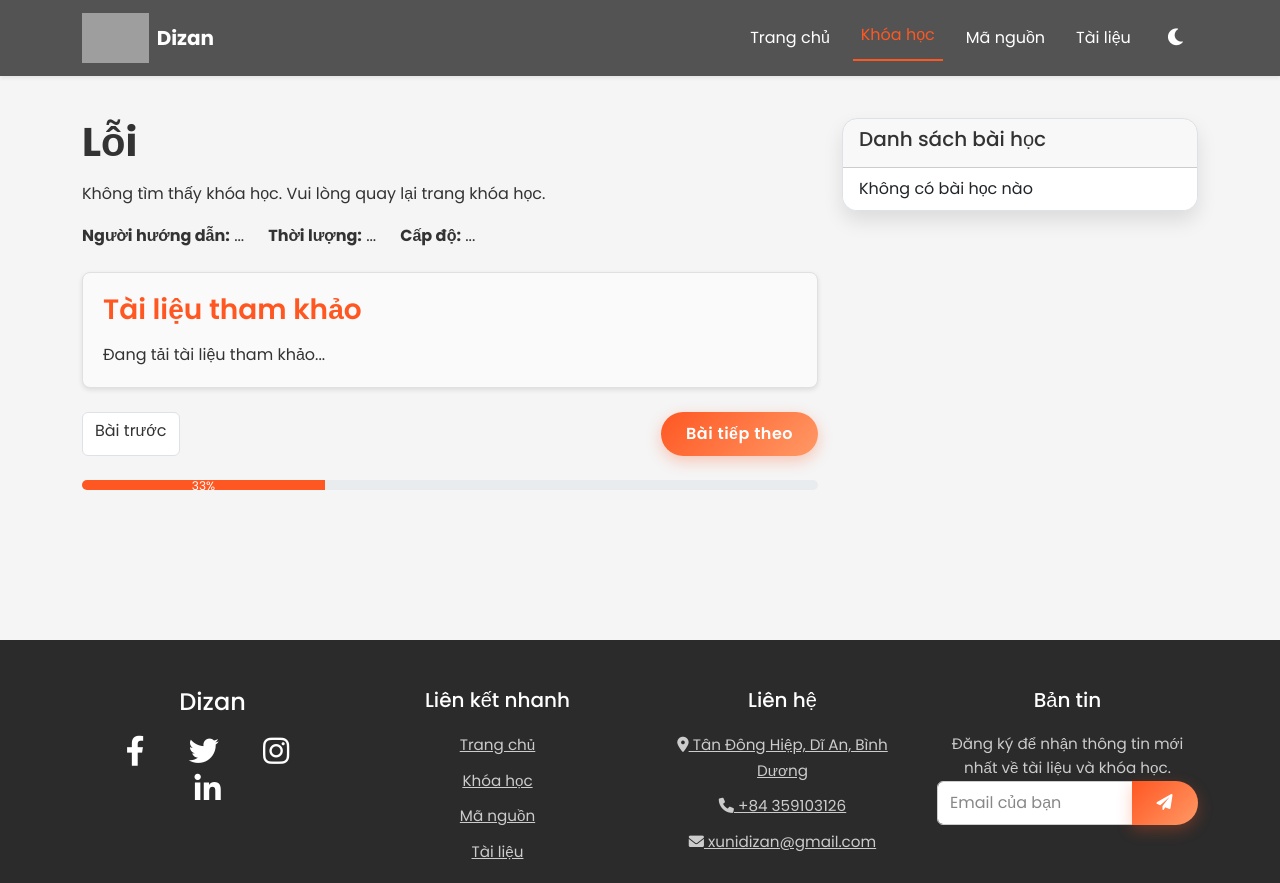
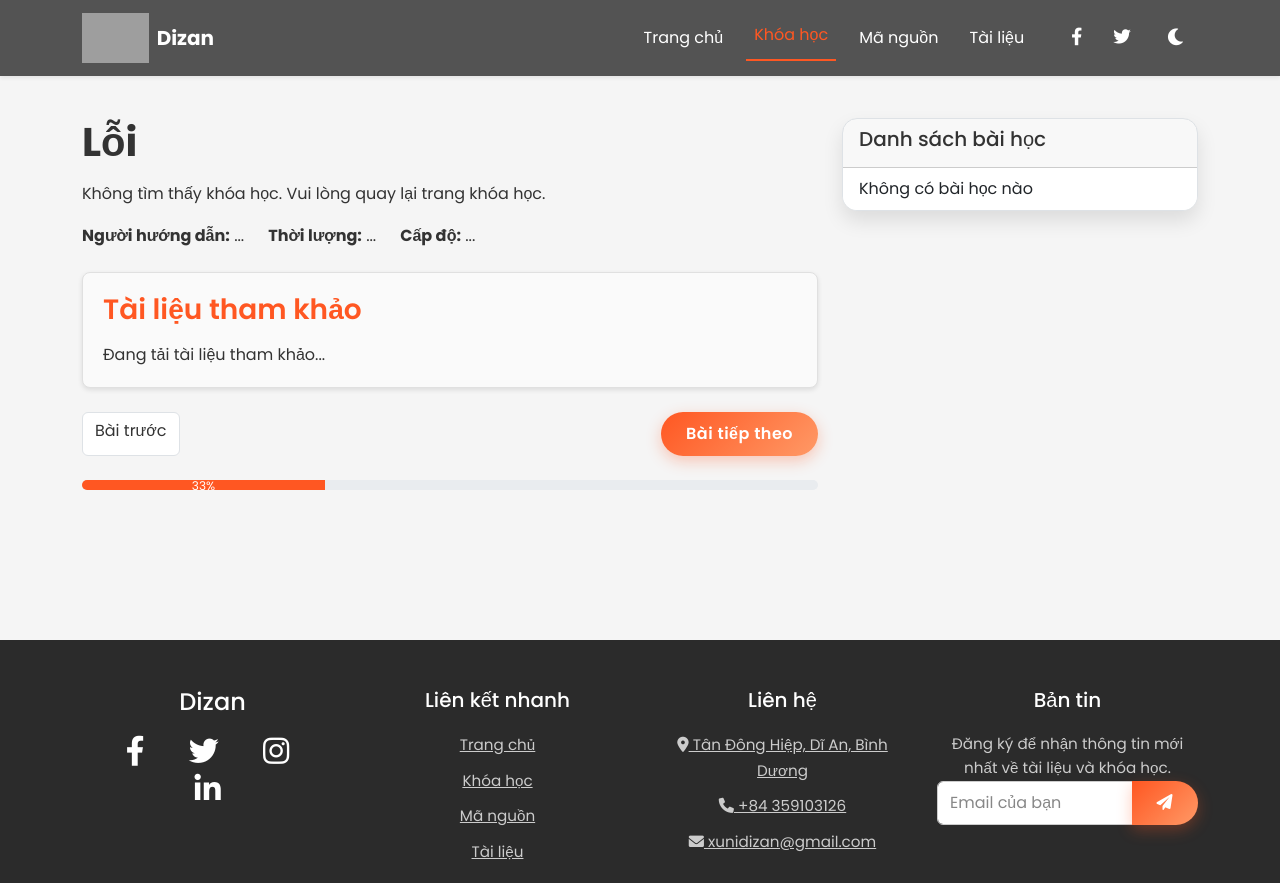
Before and after one commit to Xuni-Dizan/Dizan, a plain HTML site: page pages/course-detail.html in a window 1280 px wide. Shown: the top 883 px of the page. Drawn offline with nearby package versions, Linux system fonts and the light colour scheme; grey boxes are pictures that could not be loaded.

Commit message:
update 2

```diff
--- a/pages/course-detail.html
+++ b/pages/course-detail.html
@@ -40,6 +40,12 @@
           </li>
           <li class="nav-item">
             <a class="nav-link" href="tai-lieu.html">Tài liệu</a>
+          </li>
+          <li class="nav-item d-none d-lg-block ms-3">
+            <a class="nav-link" href="https://www.facebook.com/xuni.dizan/" target="_blank"><i class="fab fa-facebook-f"></i></a>
+        </li>
+        <li class="nav-item d-none d-lg-block">
+            <a class="nav-link" href="https://twitter.com" target="_blank"><i class="fab fa-twitter"></i></a>
           </li>
           <li class="nav-item">
             <button class="btn btn-outline-primary ms-3" id="theme-toggle" aria-label="Chuyển đổi Dark Mode">
```
